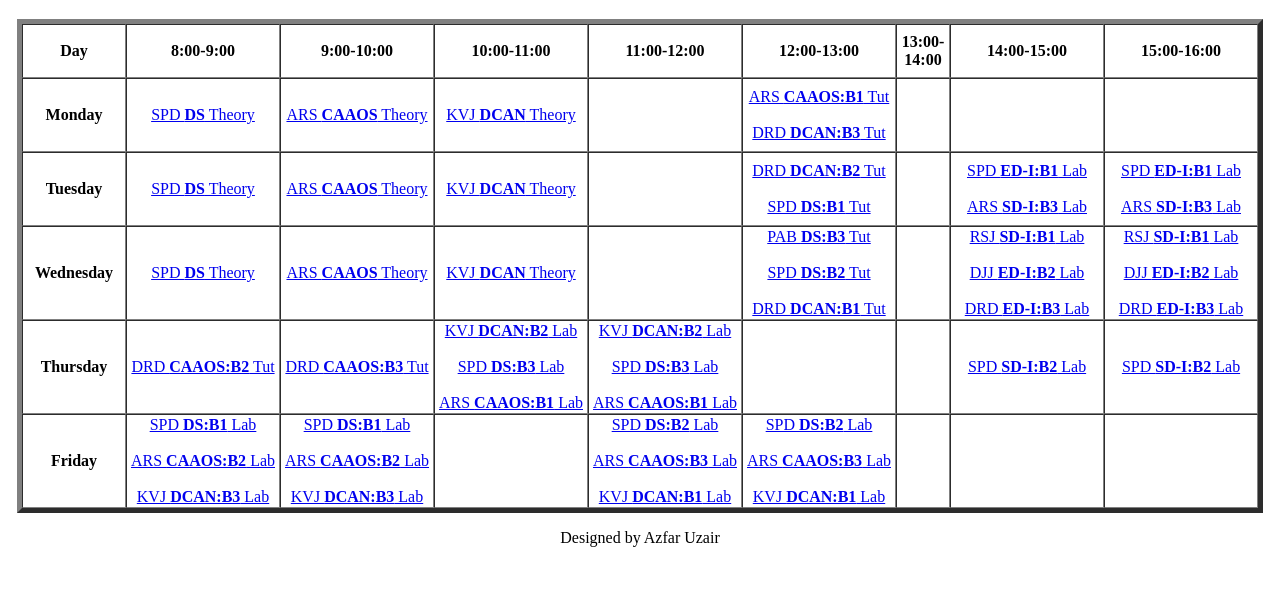
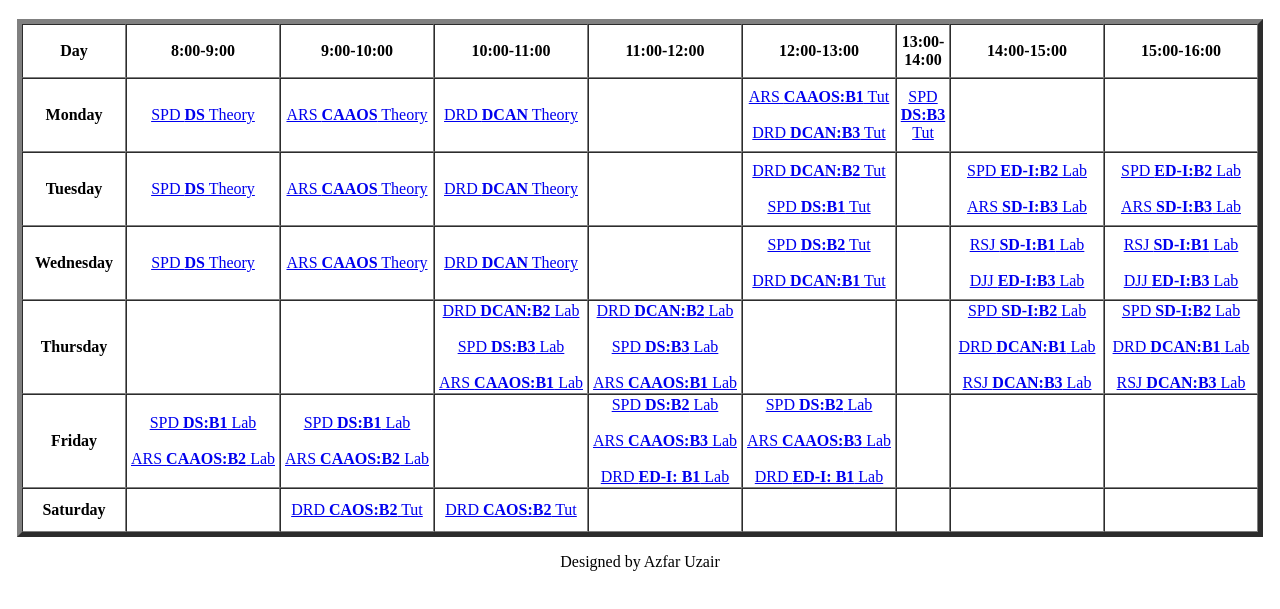
Before and after one commit to azfaruzair/TimeTable_SY_IT, a plain HTML site: page index.html in a window 1280 px wide. Shown: the part 61-670 px from the top of the page. Drawn offline with Linux system fonts and the light colour scheme.

Commit message:
Update index.html

```diff
--- a/index.html
+++ b/index.html
@@ -49,12 +49,12 @@
 				<b>Monday</b></td>
                 <td align="center" height="70"><a href="http://meet.google.com/fco-uynd-mgt" target="_blank">SPD <b>DS</b> Theory</a></td>
                 <td align="center" height="70"><a href="https://meet.google.com/cez-ztbd-vdn" target="_blank">ARS <b>CAAOS</b> Theory</a></td>
-                <td align="center" height="70"><a href="https://meet.google.com/gib-cuik-uma" target="_blank">KVJ <b>DCAN</b> Theory</a></td>
+                <td align="center" height="70"><a href="https://meet.google.com/zpy-qpau-git" target="_blank">DRD <b>DCAN</b> Theory</a></td>
 
                 <td align="center" height="70"> </td>
 
                 <td align="center" height="70"><a href="https://meet.google.com/cez-ztbd-vdn" target="blank"> ARS <b>CAAOS:B1</b> Tut</a><br><br><a href="https://meet.google.com/zpy-qpau-git" target="blank"> DRD <b>DCAN:B3</b> Tut</a></td>
-                <td align="center" height="50"></td>
+                <td align="center" height="70"><a href="http://meet.google.com/fco-uynd-mgt" target="_blank">SPD <b>DS:B3</b> Tut</a></td>
                 <td align="center" height="50"></td>
                 <td align="center" height="50"></td>
 
@@ -66,14 +66,14 @@
 			</td>
 			<td align="center" height="70"><a href="http://meet.google.com/fco-uynd-mgt" target="_blank">SPD <b>DS</b> Theory</a></td>
 			<td align="center" height="70"><a href="https://meet.google.com/cez-ztbd-vdn" target="_blank">ARS <b>CAAOS</b> Theory</a></td>
-            <td align="center" height="70"><a href="https://meet.google.com/gib-cuik-uma" target="_blank">KVJ <b>DCAN</b> Theory</a></td>
+			<td align="center" height="70"><a href="https://meet.google.com/zpy-qpau-git" target="_blank">DRD <b>DCAN</b> Theory</a></td>
 
             <td align="center" height="70"> </td>
 
             <td align="center" height="70"><a href="https://meet.google.com/zpy-qpau-git" target="blank"> DRD <b>DCAN:B2</b> Tut</a><br><br><a href="http://meet.google.com/fco-uynd-mgt" target="blank"> SPD <b>DS:B1</b> Tut</a></td>
             <td align="center" height="50"></td>
-            <td align="center" height="70"><a href="http://meet.google.com/fco-uynd-mgt" target="blank"> SPD <b>ED-I:B1</b> Lab</a><br><br><a href="https://meet.google.com/cez-ztbd-vdn" target="blank"> ARS <b>SD-I:B3</b> Lab</a></td>
-            <td align="center" height="70"><a href="http://meet.google.com/fco-uynd-mgt" target="blank"> SPD <b>ED-I:B1</b> Lab</a><br><br><a href="https://meet.google.com/cez-ztbd-vdn" target="blank"> ARS <b>SD-I:B3</b> Lab</a></td>
+            <td align="center" height="70"><a href="http://meet.google.com/fco-uynd-mgt" target="blank"> SPD <b>ED-I:B2</b> Lab</a><br><br><a href="https://meet.google.com/cez-ztbd-vdn" target="blank"> ARS <b>SD-I:B3</b> Lab</a></td>
+            <td align="center" height="70"><a href="http://meet.google.com/fco-uynd-mgt" target="blank"> SPD <b>ED-I:B2</b> Lab</a><br><br><a href="https://meet.google.com/cez-ztbd-vdn" target="blank"> ARS <b>SD-I:B3</b> Lab</a></td>
 
 		</tr>
 		<tr>
@@ -82,14 +82,14 @@
 			</td>
 			<td align="center" height="70"><a href="http://meet.google.com/fco-uynd-mgt" target="_blank">SPD <b>DS</b> Theory</a></td>
 			<td align="center" height="70"><a href="https://meet.google.com/cez-ztbd-vdn" target="_blank">ARS <b>CAAOS</b> Theory</a></td>
-            <td align="center" height="70"><a href="https://meet.google.com/gib-cuik-uma" target="_blank">KVJ <b>DCAN</b> Theory</a></td>
+			<td align="center" height="70"><a href="https://meet.google.com/zpy-qpau-git" target="_blank">DRD <b>DCAN</b> Theory</a></td>
 
             <td align="center" height="70"></td>
 
-            <td align="center" height="70"><a href="https://meet.google.com/apr-rqcy-wnt" target="blank"> PAB <b>DS:B3</b> Tut</a><br><br><a href="http://meet.google.com/fco-uynd-mgt" target="blank"> SPD <b>DS:B2</b> Tut</a><br><br><a href="https://meet.google.com/zpy-qpau-git" target="blank"> DRD <b>DCAN:B1</b> Tut</a></td>
+            <td align="center" height="70"><a href="http://meet.google.com/fco-uynd-mgt" target="blank"> SPD <b>DS:B2</b> Tut</a><br><br><a href="https://meet.google.com/zpy-qpau-git" target="blank"> DRD <b>DCAN:B1</b> Tut</a></td>
             <td align="center" height="50"></td>
-            <td align="center" height="70"><a href="https://meet.google.com/yko-bysx-ksm" target="blank"> RSJ <b>SD-I:B1</b> Lab</a><br><br><a href="https://meet.google.com/azd-rpcy-stn" target="blank"> DJJ <b>ED-I:B2</b> Lab</a><br><br><a href="https://meet.google.com/zpy-qpau-git" target="blank"> DRD <b>ED-I:B3</b> Lab</a></td>
-            <td align="center" height="70"><a href="https://meet.google.com/yko-bysx-ksm" target="blank"> RSJ <b>SD-I:B1</b> Lab</a><br><br><a href="https://meet.google.com/azd-rpcy-stn" target="blank"> DJJ <b>ED-I:B2</b> Lab</a><br><br><a href="https://meet.google.com/zpy-qpau-git" target="blank"> DRD <b>ED-I:B3</b> Lab</a></td>
+            <td align="center" height="70"><a href="https://meet.google.com/yko-bysx-ksm" target="blank"> RSJ <b>SD-I:B1</b> Lab</a><br><br><a href="https://meet.google.com/azd-rpcy-stn" target="blank"> DJJ <b>ED-I:B3</b> Lab</a></td>
+            <td align="center" height="70"><a href="https://meet.google.com/yko-bysx-ksm" target="blank"> RSJ <b>SD-I:B1</b> Lab</a><br><br><a href="https://meet.google.com/azd-rpcy-stn" target="blank"> DJJ <b>ED-I:B3</b> Lab</a></td>
 
 
 
@@ -98,14 +98,14 @@
 			<td align="center" height="50">
 				<b>Thursday</b>
 			</td>
-            <td align="center" height="70"><a href="https://meet.google.com/zpy-qpau-git" target="_blank">DRD <b>CAAOS:B2</b> Tut</a></td>
-            <td align="center" height="70"><a href="https://meet.google.com/zpy-qpau-git" target="_blank">DRD <b>CAAOS:B3</b> Tut</a></td>
-            <td align="center" height="70"><a href="https://meet.google.com/gib-cuik-uma" target="blank"> KVJ <b>DCAN:B2</b> Lab</a><br><br><a href="http://meet.google.com/fco-uynd-mgt" target="blank"> SPD <b>DS:B3</b> Lab</a><br><br><a href="https://meet.google.com/cez-ztbd-vdn" target="blank"> ARS <b>CAAOS:B1</b> Lab</a></td>
-            <td align="center" height="70"><a href="https://meet.google.com/gib-cuik-uma" target="blank"> KVJ <b>DCAN:B2</b> Lab</a><br><br><a href="http://meet.google.com/fco-uynd-mgt" target="blank"> SPD <b>DS:B3</b> Lab</a><br><br><a href="https://meet.google.com/cez-ztbd-vdn" target="blank"> ARS <b>CAAOS:B1</b> Lab</a></td>
             <td align="center" height="70"></td>
             <td align="center" height="70"></td>
-            <td align="center" height="70"><a href="http://meet.google.com/fco-uynd-mgt" target="blank">SPD <b>SD-I:B2</b> Lab</a></td>
-            <td align="center" height="70"><a href="http://meet.google.com/fco-uynd-mgt" target="blank">SPD <b>SD-I:B2</b> Lab</a></td>
+            <td align="center" height="70"><a href="https://meet.google.com/zpy-qpau-git" target="blank"> DRD <b>DCAN:B2</b> Lab</a><br><br><a href="http://meet.google.com/fco-uynd-mgt" target="blank"> SPD <b>DS:B3</b> Lab</a><br><br><a href="https://meet.google.com/cez-ztbd-vdn" target="blank"> ARS <b>CAAOS:B1</b> Lab</a></td>
+            <td align="center" height="70"><a href="https://meet.google.com/zpy-qpau-git" target="blank"> DRD <b>DCAN:B2</b> Lab</a><br><br><a href="http://meet.google.com/fco-uynd-mgt" target="blank"> SPD <b>DS:B3</b> Lab</a><br><br><a href="https://meet.google.com/cez-ztbd-vdn" target="blank"> ARS <b>CAAOS:B1</b> Lab</a></td>
+            <td align="center" height="70"></td>
+            <td align="center" height="70"></td>
+            <td align="center" height="70"><a href="http://meet.google.com/fco-uynd-mgt" target="blank">SPD <b>SD-I:B2</b> Lab</a><br><br><a href="https://meet.google.com/zpy-qpau-git" target="blank"> DRD <b>DCAN:B1</b> Lab</a><br><br><a href="https://meet.google.com/yko-bysx-ksm" target="blank"> RSJ <b>DCAN:B3</b> Lab</a></td>
+            <td align="center" height="70"><a href="http://meet.google.com/fco-uynd-mgt" target="blank">SPD <b>SD-I:B2</b> Lab</a><br><br><a href="https://meet.google.com/zpy-qpau-git" target="blank"> DRD <b>DCAN:B1</b> Lab</a><br><br><a href="https://meet.google.com/yko-bysx-ksm" target="blank"> RSJ <b>DCAN:B3</b> Lab</a></td>
 
 
 
@@ -114,14 +114,27 @@
 			<td align="center" height="50">
 				<b>Friday</b>
 			</td>
-            <td align="center" height="70"><a href="http://meet.google.com/fco-uynd-mgt" target="blank"> SPD <b>DS:B1</b> Lab</a><br><br><a href="https://meet.google.com/cez-ztbd-vdn" target="blank"> ARS <b>CAAOS:B2</b> Lab</a><br><br><a href="https://meet.google.com/gib-cuik-uma" target="blank"> KVJ <b>DCAN:B3</b> Lab</a></td>
-            <td align="center" height="70"><a href="http://meet.google.com/fco-uynd-mgt" target="blank"> SPD <b>DS:B1</b> Lab</a><br><br><a href="https://meet.google.com/cez-ztbd-vdn" target="blank"> ARS <b>CAAOS:B2</b> Lab</a><br><br><a href="https://meet.google.com/gib-cuik-uma" target="blank"> KVJ <b>DCAN:B3</b> Lab</a></td>
+            <td align="center" height="70"><a href="http://meet.google.com/fco-uynd-mgt" target="blank"> SPD <b>DS:B1</b> Lab</a><br><br><a href="https://meet.google.com/cez-ztbd-vdn" target="blank"> ARS <b>CAAOS:B2</b> Lab</a></td>
+            <td align="center" height="70"><a href="http://meet.google.com/fco-uynd-mgt" target="blank"> SPD <b>DS:B1</b> Lab</a><br><br><a href="https://meet.google.com/cez-ztbd-vdn" target="blank"> ARS <b>CAAOS:B2</b> Lab</a></td>
             <td align="center" height="70"></td>
-            <td align="center" height="70"><a href="http://meet.google.com/fco-uynd-mgt" target="blank"> SPD <b>DS:B2</b> Lab</a><br><br><a href="https://meet.google.com/cez-ztbd-vdn" target="blank"> ARS <b>CAAOS:B3</b> Lab</a><br><br><a href="https://meet.google.com/gib-cuik-uma" target="blank"> KVJ <b>DCAN:B1</b> Lab</a></td>
-            <td align="center" height="70"><a href="http://meet.google.com/fco-uynd-mgt" target="blank"> SPD <b>DS:B2</b> Lab</a><br><br><a href="https://meet.google.com/cez-ztbd-vdn" target="blank"> ARS <b>CAAOS:B3</b> Lab</a><br><br><a href="https://meet.google.com/gib-cuik-uma" target="blank"> KVJ <b>DCAN:B1</b> Lab</a></td>
+            <td align="center" height="70"><a href="http://meet.google.com/fco-uynd-mgt" target="blank"> SPD <b>DS:B2</b> Lab</a><br><br><a href="https://meet.google.com/cez-ztbd-vdn" target="blank"> ARS <b>CAAOS:B3</b> Lab</a><br><br><a href="https://meet.google.com/zpy-qpau-git" target="blank"> DRD <b>ED-I: B1</b> Lab</a></td>
+            <td align="center" height="70"><a href="http://meet.google.com/fco-uynd-mgt" target="blank"> SPD <b>DS:B2</b> Lab</a><br><br><a href="https://meet.google.com/cez-ztbd-vdn" target="blank"> ARS <b>CAAOS:B3</b> Lab</a><br><br><a href="https://meet.google.com/zpy-qpau-git" target="blank"> DRD <b>ED-I: B1</b> Lab</a></td>
             <td align="center" height="70"></td>
             <td align="center" height="70"></td>
             <td align="center" height="70"></td>
+		</tr>
+		<tr>
+			<td align="center" height="15">
+				<b>Saturday</b>
+			</td>
+            <td align="center" height="40"></td>
+			<td align="center" height="40"><a href="https://meet.google.com/zpy-qpau-git" target="_blank">DRD <b>CAOS:B2</b> Tut</a></td>
+			<td align="center" height="40"><a href="https://meet.google.com/zpy-qpau-git" target="_blank">DRD <b>CAOS:B2</b> Tut</a></td>
+            <td align="center" height="40"></td>
+            <td align="center" height="40"></td>
+            <td align="center" height="40"></td>
+            <td align="center" height="40"></td>
+            <td align="center" height="40"></td>
 		</tr>
 
 	</table>
```
